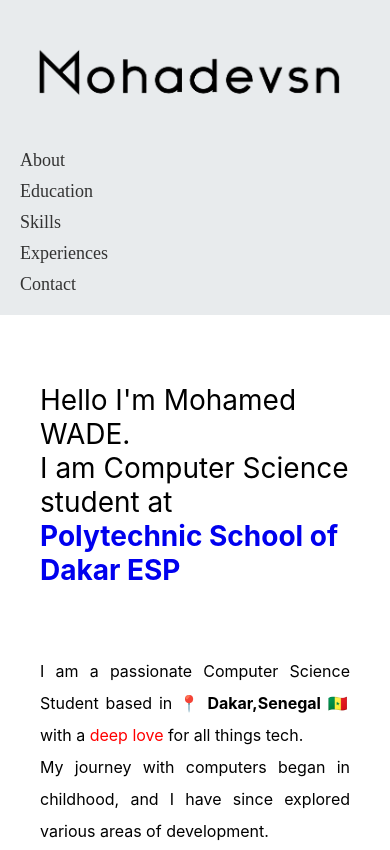
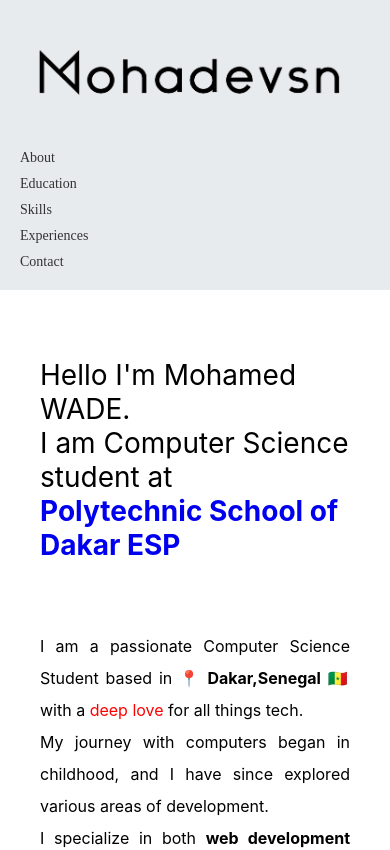
Before and after one commit to Mohadevsn/portofolio_mohadevsn_react, a React (Create React App) app: page / in a window 390 px wide. Shown: the top 850 px of the page. Built offline with nearby package versions, Linux system fonts and the light colour scheme; a web font is replaced by a local one.

Commit message:
[refactor] icon logo for the tab and responsive of the logo

```diff
--- a/src/App.css
+++ b/src/App.css
@@ -32,7 +32,7 @@
 }
 
 .mohadevsnLogo{
-  width: 30%;
+  width: 180px;
 }
 
 /* Responsive adjustments for navbar */
@@ -45,6 +45,11 @@
   .navigator--link {
     flex-direction: column; /* Stack links vertically */
     gap: 10px; /* Reduced gap for smaller screens */
+  }
+  .navigator--link a {
+    text-decoration: none;
+    color: #333;
+    font-size: 14px;
   }
 
   .mohadevsnLogo{
```
Also changed, not shown: 1 other file (tests, documents, lock files or other folders).
